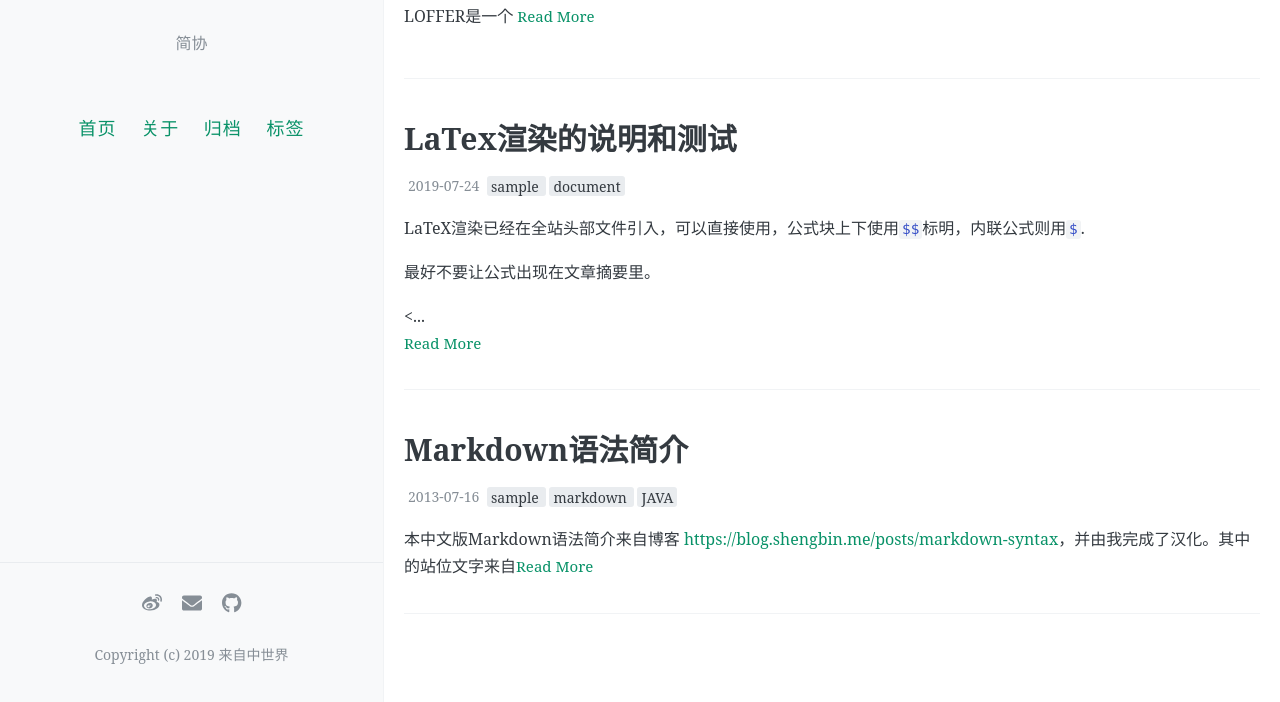
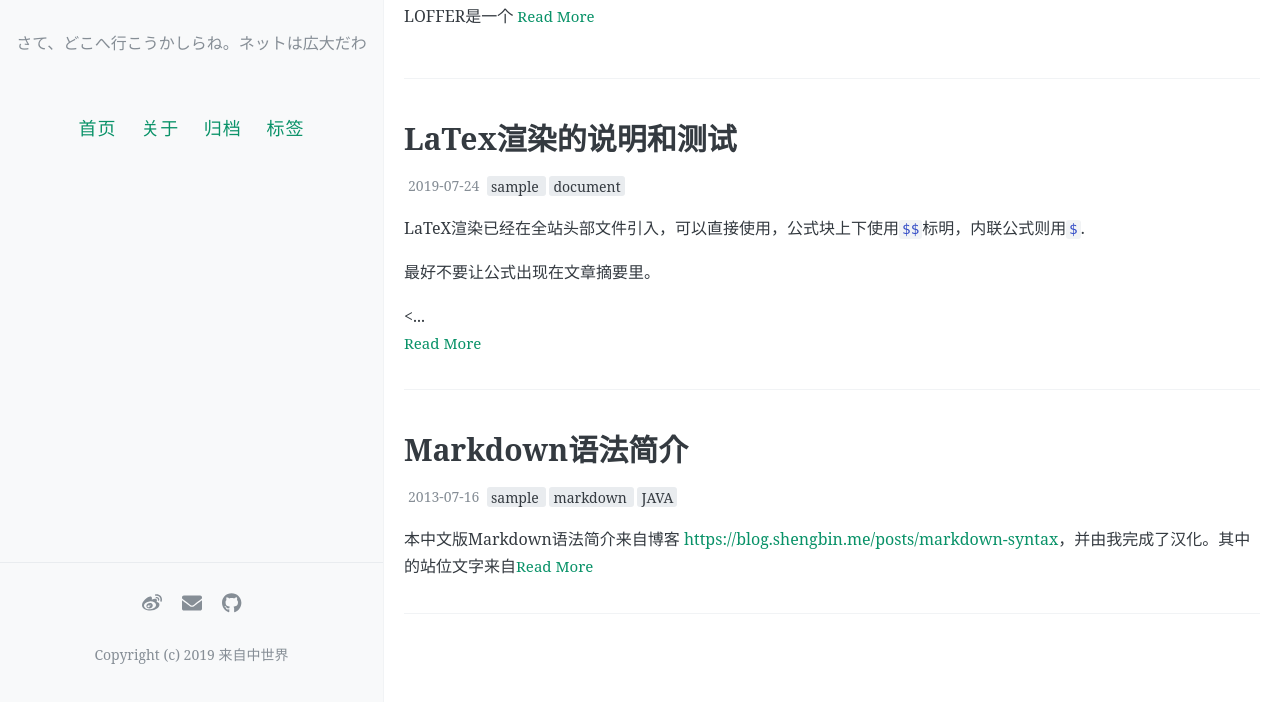
Before and after one commit to AsheBlade/ShadowArchive, a Jekyll site: the page built from index.html, in a window 1280 px wide and 1037 px high. Shown: the part 335-1037 px from the top of the window. Built offline with Jekyll 4.4.1, drawn with Linux system fonts in a browser that asks for light colours; the list of posts is cut into pages by our own code; comment, search, counter and statistics services are not loaded.

Commit message:
net is huge

```diff
--- a/_config.yml
+++ b/_config.yml
@@ -8,7 +8,7 @@
 
 # 描述/签名
 name: SHADOW ARCHIVE
-description: 简协
+description: さて、どこへ行こうかしらね。ネットは広大だわ
 
 # 输入你的网站域名（如果你没有添加自己的域名，而是直接用GitHub pages分配的域名的话可以省略）
 url:
```
